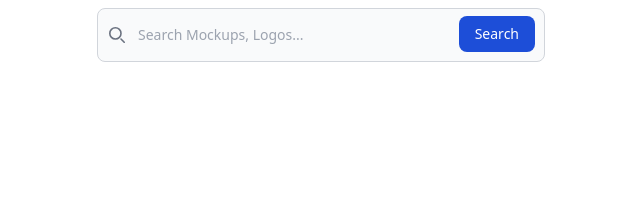
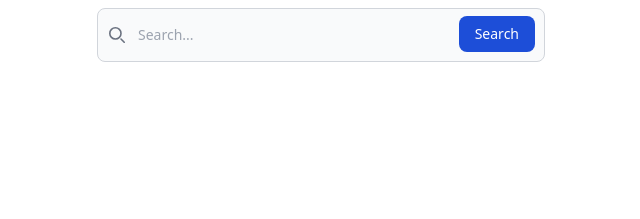
Before and after one commit to kojiwoji/Once-Human-Wiki, a Jekyll site: the page built from index.html, in a window 1280 px wide. Shown: the top 219 px of the page, without its empty margins (319-959 px from the left). Built offline with Jekyll 4.4.1, drawn with Linux system fonts in a browser that asks for light colours; nearby versions of some CDN libraries.

Commit message:
Update index.html

```diff
--- a/index.html
+++ b/index.html
@@ -10,7 +10,7 @@ layout: default
                 <path stroke="currentColor" stroke-linecap="round" stroke-linejoin="round" stroke-width="2" d="m19 19-4-4m0-7A7 7 0 1 1 1 8a7 7 0 0 1 14 0Z"/>
             </svg>
         </div>
-        <input type="search" id="default-search" class="block w-full p-4 ps-10 text-sm text-gray-900 border border-gray-300 rounded-lg bg-gray-50 focus:ring-blue-500 focus:border-blue-500 dark:bg-gray-700 dark:border-gray-600 dark:placeholder-gray-400 dark:text-white dark:focus:ring-blue-500 dark:focus:border-blue-500" placeholder="Search Mockups, Logos..." required />
+        <input type="search" id="default-search" class="block w-full p-4 ps-10 text-sm text-gray-900 border border-gray-300 rounded-lg bg-gray-50 focus:ring-blue-500 focus:border-blue-500 dark:bg-gray-700 dark:border-gray-600 dark:placeholder-gray-400 dark:text-white dark:focus:ring-blue-500 dark:focus:border-blue-500" placeholder="Search..." required />
         <button type="submit" class="text-white absolute end-2.5 bottom-2.5 bg-blue-700 hover:bg-blue-800 focus:ring-4 focus:outline-none focus:ring-blue-300 font-medium rounded-lg text-sm px-4 py-2 dark:bg-blue-600 dark:hover:bg-blue-700 dark:focus:ring-blue-800">Search</button>
     </div>
 </form>
```
